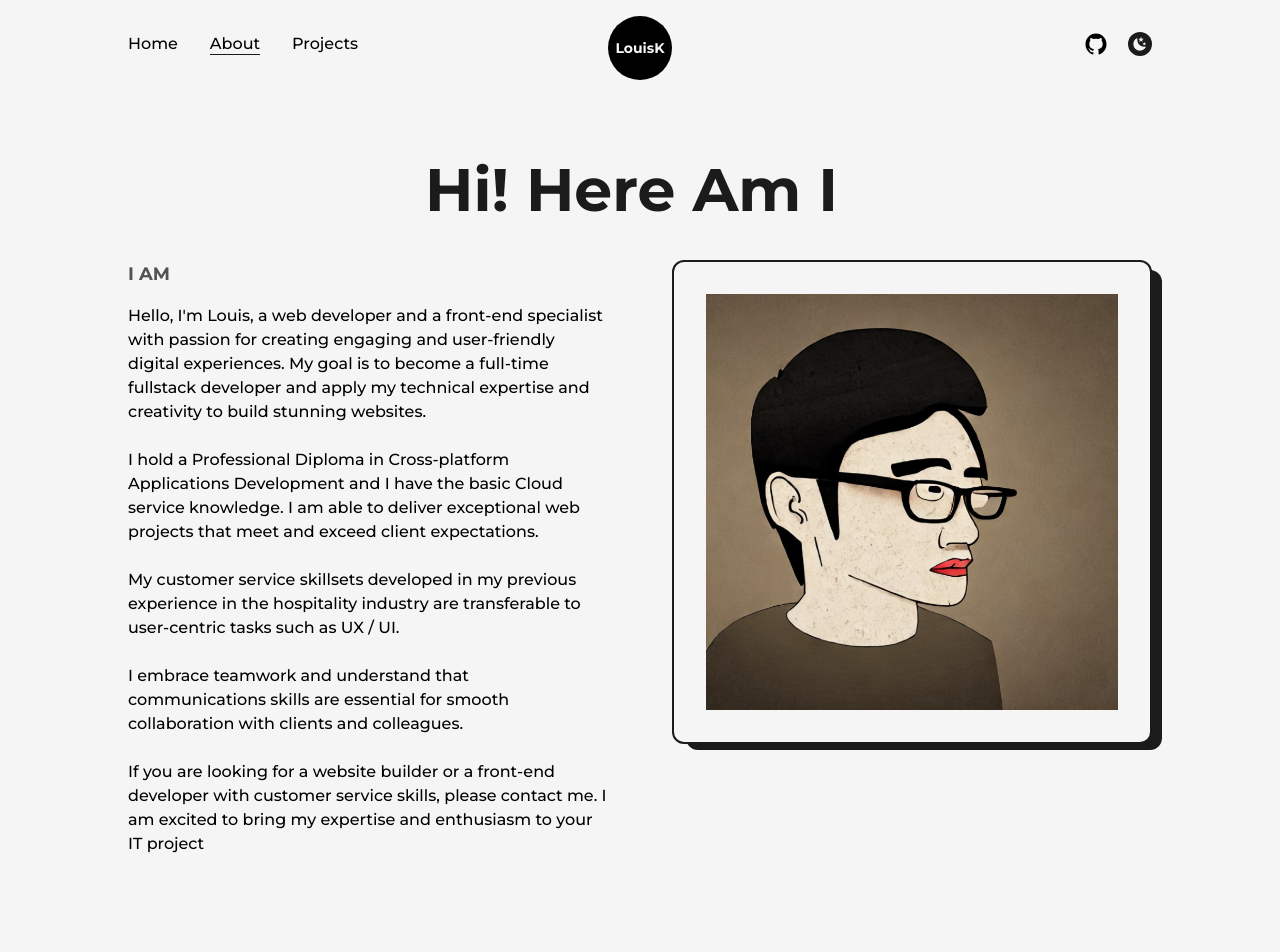
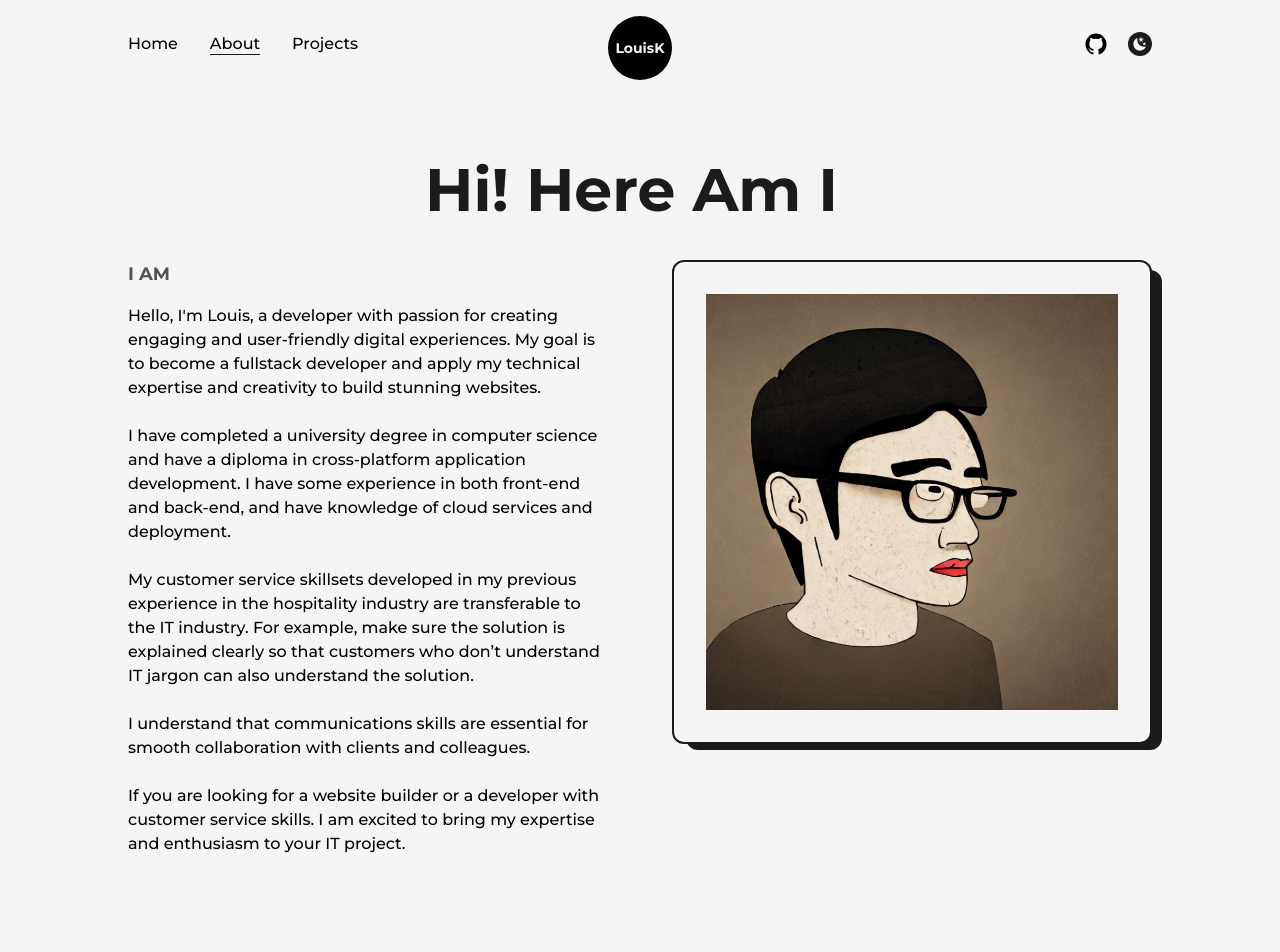
Before and after one commit to Lokiakoo/Profile, a Next.js app: page /about in a window 1280 px wide. Shown: the top 952 px of the page. Built offline with nearby package versions, Linux system fonts and the light colour scheme.

Commit message:
Update about me and experience

```diff
--- a/src/components/Experience.js
+++ b/src/components/Experience.js
@@ -48,7 +48,7 @@ const Experience = () => {
                 time="Oct 2023 - Present"
                 />
                 <Details
-                position="WordPress Developer"
+                position="Web Developer"
                 company="Freelance Job"
                 time="May 2023"
                 />
--- a/src/pages/about.js
+++ b/src/pages/about.js
@@ -50,22 +50,23 @@ const about = () => {
                         I am
                     </h2>
                     <p className='font-medium md:text-sm sm:text-sm'>
-                        Hello, I'm Louis, a web developer and a front-end specialist with passion for creating engaging and user-friendly digital experiences.
-                        My goal is to become a full-time fullstack developer and apply my technical expertise and creativity to build stunning websites.
+                        Hello, I'm Louis, a developer with passion for creating engaging and user-friendly digital experiences.
+                        My goal is to become a fullstack developer and apply my technical expertise and creativity to build stunning websites.
                     </p><br/>
                     <p className='font-medium md:text-sm sm:text-sm'>
-                        I hold a Professional Diploma in Cross-platform Applications Development and I have the basic Cloud service knowledge.
-                        I am able to deliver exceptional web projects that meet and exceed client expectations.
+                        I have completed a university degree in computer science and have a diploma in cross-platform application development.
+                        I have some experience in both front-end and back-end, and have knowledge of cloud services and deployment.
                     </p><br/>
                     <p className='font-medium md:text-sm sm:text-sm'>
-                        My customer service skillsets developed in my previous experience in the hospitality industry are transferable to user-centric tasks such as UX / UI.
+                        My customer service skillsets developed in my previous experience in the hospitality industry are transferable to the IT industry.
+                        For example, make sure the solution is explained clearly so that customers who don’t understand IT jargon can also understand the solution.
                     </p><br/>
                     <p className='font-medium md:text-sm sm:text-sm'>
-                        I embrace teamwork and understand that communications skills are essential for smooth collaboration with clients and colleagues.
+                        I understand that communications skills are essential for smooth collaboration with clients and colleagues.
                     </p><br/>
                     <p className='font-medium md:text-sm sm:text-sm'>
-                        If you are looking for a website builder or a front-end developer with customer service skills,
-                        please contact me. I am excited to bring my expertise and enthusiasm to your IT project
+                        If you are looking for a website builder or a developer with customer service skills.
+                        I am excited to bring my expertise and enthusiasm to your IT project.
                     </p>
                 </div>
 
--- a/src/pages/projects.js
+++ b/src/pages/projects.js
@@ -96,7 +96,7 @@ const projects = () => {
                         type="Client Projects"
                         title="DWSS - Digital Works Supervision System Intergration"
                         img={SSW_DWSS_report}
-                        summary="API, React, React Bootstrap, Material Design, JavaScript,"
+                        summary="API, React, React Bootstrap, Material Design, JavaScript"
                         link="https://ssw-dwss-integration.web.app/"
                         />
                     </div>
```
